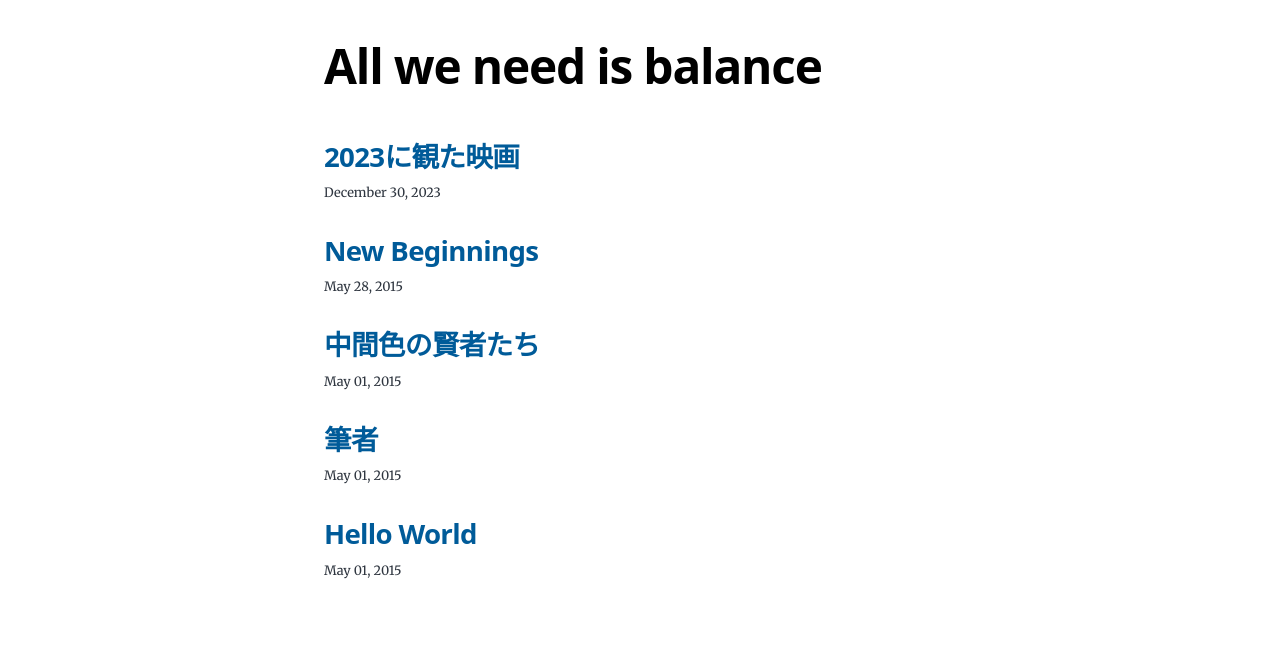
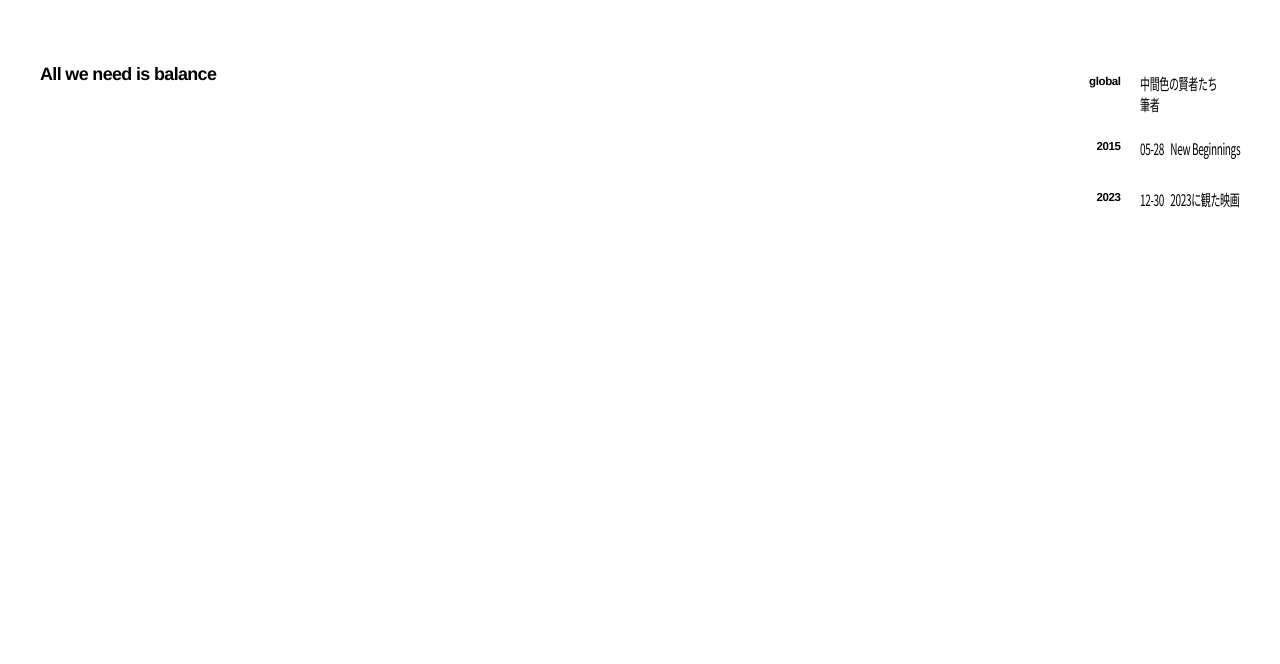
Before and after one commit to yoseiyamazaki/awnib, a Gatsby site: page / in a window 1280 px wide. Built offline with nearby package versions, Linux system fonts and the light colour scheme; Gatsby itself is replaced by a stand-in of ours; a web font is replaced by a local one.

Commit message:
スタイルを実装

```diff
--- a/src/components/layout.js
+++ b/src/components/layout.js
@@ -1,5 +1,8 @@
 import * as React from "react"
 import { Link } from "gatsby"
+import { Helmet } from "react-helmet"
+
+import * as styles from "./layout.module.scss"
 
 const Layout = ({ location, title, children }) => {
   const rootPath = `${__PATH_PREFIX__}/`
@@ -21,11 +24,26 @@ const Layout = ({ location, title, children }) => {
   }
 
   return (
-    <div className="global-wrapper" data-is-root-path={isRootPath}>
-      <header className="global-header">{header}</header>
-      <main>{children}</main>
-      <footer></footer>
-    </div>
+    <>
+      <Helmet>
+        <link
+          rel="stylesheet"
+          href="https://use.typekit.net/zax1sns.css"
+        ></link>
+        <link rel="preconnect" href="https://fonts.googleapis.com" />
+        <link rel="preconnect" href="https://fonts.gstatic.com" crossorigin />
+        <link
+          href="https://fonts.googleapis.com/css2?family=Noto+Sans+JP:wght@100;300;400;800;900&family=Shippori+Mincho:wght@700&display=swap"
+          rel="stylesheet"
+        ></link>
+      </Helmet>
+      <div className="global-wrapper" data-is-root-path={isRootPath}>
+        <div className={styles.column}>
+          <header className={`${styles.header} global-header`}>{header}</header>
+          <main className={styles.main}>{children}</main>
+        </div>
+      </div>
+    </>
   )
 }
 
--- /dev/null
+++ b/src/components/layout.module.scss
@@ -0,0 +1,15 @@
+.column {
+  display: flex;
+  justify-content: space-between;
+  gap: 5vw;
+  :global(.main-heading) {
+    position: sticky;
+    top: var(--spacing-16);
+    font-weight: var(--fontWeight-bold);
+    font-family: "neue-haas-grotesk-display", "Helvetica Neue", Arial,
+      sans-serif;
+    text-decoration: none;
+    font-size: var(--fontSize-4);
+    transform: none;
+  }
+}
--- a/src/pages/index.js
+++ b/src/pages/index.js
@@ -4,29 +4,51 @@ import { Link, graphql } from "gatsby"
 import Layout from "../components/layout"
 import Seo from "../components/seo"
 
+import * as styles from "./index.module.scss"
+
 const BlogIndex = ({ data, location }) => {
   const siteTitle = data.site.siteMetadata?.title || `Title`
   const posts = data.allMarkdownRemark.nodes
 
+  const postsByMonth = data.allMarkdownRemark.edges.reduce(
+    (posts, { node }) => {
+      const date = node.frontmatter.date
+      let parts = date.split(" ")
+      let year = parts[0]
+      let month = parts[1]
+
+      if (!posts[year]) {
+        posts[year] = {}
+      }
+      if (!posts[year][month]) {
+        posts[year][month] = []
+      }
+      posts[year][month].push(node)
+      return posts
+    },
+    {}
+  )
+
+  console.log(postsByMonth)
+
   if (posts.length === 0) {
     return (
       <Layout location={location} title={siteTitle}>
-        <p>
-          No blog posts found. Add markdown posts to "content/blog" (or the
-          directory you specified for the "gatsby-source-filesystem" plugin in
-          gatsby-config.js).
-        </p>
+        <p>No blog posts found.</p>
       </Layout>
     )
   }
 
   return (
     <Layout location={location} title={siteTitle}>
+      <div class={styles.postsGrid}>
+        <h2>global</h2>
         <ol style={{ listStyle: `none` }}>
-        {posts.map(post => {
+          {Object.keys(postsByMonth).map(year =>
+            Object.keys(postsByMonth[year]).map(month =>
+              postsByMonth[year][month].map(post => {
                 const title = post.frontmatter.title || post.fields.slug
-
-          return (
+                return post.frontmatter.category === "global" && post.frontmatter.status === "public" ? (
                   <li key={post.fields.slug}>
                     <article
                       className="post-list-item"
@@ -34,18 +56,59 @@ const BlogIndex = ({ data, location }) => {
                       itemType="http://schema.org/Article"
                     >
                       <header>
-                  <h2>
+                        <h3>
                           <Link to={post.fields.slug} itemProp="url">
                             <span itemProp="headline">{title}</span>
                           </Link>
-                  </h2>
-                  <small>{post.frontmatter.date}</small>
+                        </h3>
                       </header>
                     </article>
                   </li>
+                ) : null
+              })
+            )
+          )}
+        </ol>
+      </div>
+      <div class={styles.postsGrid}>
+        {Object.keys(postsByMonth).map(year => {
+          return (
+            <>
+              <h2 class={styles.label}>{year}</h2>
+              <ol style={{ listStyle: `none` }}>
+                {Object.keys(postsByMonth[year]).map(month =>
+                  postsByMonth[year][month].map(post => {
+                    const title = post.frontmatter.title || post.fields.slug
+                    const date = post.frontmatter.date
+                    let parts = date.split(" ")
+                    let month = parts[1]
+                    let day = parts[2]
+                    return post.frontmatter.category === "post" && post.frontmatter.status === "public" ? (
+                      <li key={post.fields.slug}>
+                        <article
+                          className="post-list-item"
+                          itemScope
+                          itemType="http://schema.org/Article"
+                        >
+                          <header>
+                            <h3>
+                              <Link to={post.fields.slug} itemProp="url">
+                                <div class={styles.title} itemProp="headline">
+                                  <span class={styles.day}>{month}-{day}</span><span>{title}</span>
+                                </div>
+                              </Link>
+                            </h3>
+                          </header>
+                        </article>
+                      </li>
+                    ) : null
+                  })
+                )}
+              </ol>
+            </>
           )
         })}
-      </ol>
+      </div>
     </Layout>
   )
 }
@@ -66,15 +129,30 @@ export const pageQuery = graphql`
         title
       }
     }
-    allMarkdownRemark(sort: { frontmatter: { date: DESC } }) {
+    allMarkdownRemark(sort: { frontmatter: { date: ASC } }) {
       nodes {
         fields {
           slug
         }
         frontmatter {
-          date(formatString: "MMMM DD, YYYY")
+          category
+          date(formatString: "MM DD YYYY")
           title
           description
+          status
+        }
+      }
+      edges {
+        node {
+          fields {
+            slug
+          }
+          frontmatter {
+            title
+            category
+            date(formatString: "YYYY MM DD")
+            status
+          }
         }
       }
     }
--- /dev/null
+++ b/src/pages/index.module.scss
@@ -0,0 +1,36 @@
+.postsGrid {
+  display: grid;
+  grid-template-columns: 50px 1fr;
+  column-gap: 1.5vw;
+  align-items: flex-start;
+  justify-content: flex-end;
+  width: 100%;
+  h2 {
+    margin-top: -0.08vw;
+    font-size: var(--fontSize-2);
+    font-family: "neue-haas-grotesk-display", "Helvetica Neue", Arial,
+      sans-serif;
+    font-weight: var(--fontWeight-bold);
+    text-align: right;
+    transform: none;
+  }
+  h3 {
+    margin-top: 0;
+    font-size: var(--fontSize-1);
+    font-weight: var(--fontWeight-normal);
+    transform: scaleY(1.6);
+    transform-origin: top left;
+    .title {
+      display: flex;
+      gap: 0.5vw;
+      .day {
+        flex-shrink: 0;
+      }
+    }
+  }
+  ol {
+    margin-top: -0.15vw;
+    margin-bottom: 25px;
+    max-width: 15vw;
+  }
+}
--- a/src/style.css
+++ b/src/style.css
@@ -17,8 +17,8 @@
   --spacing-1: 0.25rem;
   --spacing-2: 0.5rem;
   --spacing-3: 0.75rem;
-  --spacing-4: 1rem;
-  --spacing-5: 1.25rem;
+  --spacing-4: 1.1rem;
+  --spacing-5: 1.3rem;
   --spacing-6: 1.5rem;
   --spacing-8: 2rem;
   --spacing-10: 2.5rem;
@@ -27,35 +27,35 @@
   --spacing-20: 5rem;
   --spacing-24: 6rem;
   --spacing-32: 8rem;
-  --fontFamily-sans: "MontserratVariable", system-ui, -apple-system,
-    BlinkMacSystemFont, "Segoe UI", Roboto, "Helvetica Neue", Arial, "Noto Sans",
-    sans-serif, "Apple Color Emoji", "Segoe UI Emoji", "Segoe UI Symbol",
-    "Noto Color Emoji";
+  --fontFamily-sans: "Noto Sans JP", "MontserratVariable", system-ui,
+    -apple-system, BlinkMacSystemFont, "Segoe UI", Roboto, "Helvetica Neue",
+    Arial, "Noto Sans", sans-serif, "Apple Color Emoji", "Segoe UI Emoji",
+    "Segoe UI Symbol", "Noto Color Emoji";
   --fontFamily-serif: "Merriweather", "Georgia", Cambria, "Times New Roman",
     Times, serif;
-  --font-body: var(--fontFamily-serif);
+  --font-body: var(--fontFamily-sans);
   --font-heading: var(--fontFamily-sans);
   --fontWeight-normal: 400;
   --fontWeight-bold: 700;
   --fontWeight-black: 900;
   --fontSize-root: 16px;
   --lineHeight-none: 1;
-  --lineHeight-tight: 1.1;
+  --lineHeight-tight: 1.2;
   --lineHeight-normal: 1.5;
-  --lineHeight-relaxed: 1.625;
+  --lineHeight-relaxed: 1.725;
   /* 1.200 Minor Third Type Scale */
-  --fontSize-0: 0.833rem;
-  --fontSize-1: 1rem;
-  --fontSize-2: 1.2rem;
-  --fontSize-3: 1.44rem;
-  --fontSize-4: 1.728rem;
-  --fontSize-5: 2.074rem;
-  --fontSize-6: 2.488rem;
-  --fontSize-7: 2.986rem;
-  --color-primary: #005b99;
+  --fontSize-0: max(0.55vw, 9px);
+  --fontSize-1: max(0.65vw, 10px);
+  --fontSize-2: max(0.9vw, 11px);
+  --fontSize-3: max(1.2vw, 12px);
+  --fontSize-4: max(1.4vw, 13px);
+  --fontSize-5: max(1.8vw, 14px);
+  --fontSize-6: max(2.2vw, 15px);
+  --fontSize-7: max(2.5vw, 16px);
+  --color-primary: black;
   --color-text: #2e353f;
   --color-text-light: #4f5969;
-  --color-heading: #1a202c;
+  --color-heading: black;
   --color-heading-black: black;
   --color-accent: #d1dce5;
 }
@@ -69,7 +69,7 @@
 }
 
 html {
-  line-height: var(--lineHeight-normal);
+  line-height: var(--lineHeight-tight);
   font-size: var(--fontSize-root);
   -webkit-font-smoothing: antialiased;
   -moz-osx-font-smoothing: grayscale;
@@ -77,8 +77,10 @@ html {
 
 body {
   font-family: var(--font-body);
-  font-size: var(--fontSize-1);
+  font-size: var(--fontSize-0);
+  font-weight: var(--fontWeight-normal);
   color: var(--color-text);
+  letter-spacing: -0.05em;
 }
 
 footer {
@@ -100,10 +102,12 @@ h4,
 h5,
 h6 {
   font-family: var(--font-heading);
-  margin-top: var(--spacing-12);
-  margin-bottom: var(--spacing-6);
+  margin-top: calc(1.6 * var(--spacing-12));
+  margin-bottom: calc(1.6 * var(--spacing-6));
   line-height: var(--lineHeight-tight);
-  letter-spacing: -0.025em;
+  letter-spacing: -0.035em;
+  transform: scaleY(1.6);
+  transform-origin: top left;
 }
 
 h2,
@@ -117,28 +121,28 @@ h6 {
 
 h1 {
   font-weight: var(--fontWeight-black);
-  font-size: var(--fontSize-6);
+  font-size: var(--fontSize-1);
   color: var(--color-heading-black);
 }
 
 h2 {
-  font-size: var(--fontSize-5);
+  font-size: var(--fontSize-1);
 }
 
 h3 {
-  font-size: var(--fontSize-4);
+  font-size: var(--fontSize-1);
 }
 
 h4 {
-  font-size: var(--fontSize-3);
+  font-size: var(--fontSize-0);
 }
 
 h5 {
-  font-size: var(--fontSize-2);
+  font-size: var(--fontSize-0);
 }
 
 h6 {
-  font-size: var(--fontSize-1);
+  font-size: var(--fontSize-0);
 }
 
 h1 > a {
@@ -178,7 +182,7 @@ ol {
 ul li,
 ol li {
   padding-left: var(--spacing-0);
-  margin-bottom: calc(var(--spacing-8) / 2);
+  margin-bottom: calc(var(--spacing-4) / 2);
 }
 
 li > p {
@@ -200,7 +204,7 @@ blockquote {
   margin-right: var(--spacing-8);
   padding: var(--spacing-0) var(--spacing-0) var(--spacing-0) var(--spacing-6);
   border-left: var(--spacing-1) solid var(--color-primary);
-  font-size: var(--fontSize-2);
+  font-size: var(--fontSize-1);
   font-style: italic;
   margin-bottom: var(--spacing-8);
 }
@@ -212,6 +216,10 @@ blockquote > :last-child {
 blockquote > ul,
 blockquote > ol {
   list-style-position: inside;
+}
+
+blockquote p {
+  transform: none;
 }
 
 table {
@@ -238,10 +246,14 @@ a:focus {
 
 /* Custom classes */
 
+main {
+  max-width: 38.19vw;
+  margin-top: 12px;
+}
+
 .global-wrapper {
   margin: var(--spacing-0) auto;
-  max-width: var(--maxWidth-wrapper);
-  padding: var(--spacing-10) var(--spacing-5);
+  padding: var(--spacing-16) var(--spacing-10);
 }
 
 .global-wrapper[data-is-root-path="true"] .bio {
@@ -253,13 +265,12 @@ a:focus {
 }
 
 .main-heading {
-  font-size: var(--fontSize-7);
+  font-size: var(--fontSize-1);
   margin: 0;
 }
 
 .post-list-item {
-  margin-bottom: var(--spacing-8);
-  margin-top: var(--spacing-8);
+  margin-bottom: var(--spacing-1);
 }
 
 .post-list-item p {
@@ -267,21 +278,25 @@ a:focus {
 }
 
 .post-list-item h2 {
-  font-size: var(--fontSize-4);
+  font-size: var(--fontSize-1);
   color: var(--color-primary);
   margin-bottom: var(--spacing-2);
   margin-top: var(--spacing-0);
 }
 
 .post-list-item header {
-  margin-bottom: var(--spacing-4);
+  margin-bottom: var(--spacing-2);
 }
 
 .header-link-home {
+  position: sticky;
+  top: var(--spacing-16);
   font-weight: var(--fontWeight-bold);
-  font-family: var(--font-heading);
+  font-family: "neue-haas-grotesk-display", "Helvetica Neue", Arial, sans-serif;
   text-decoration: none;
-  font-size: var(--fontSize-2);
+  font-size: var(--fontSize-4);
+  transform: none;
+  letter-spacing: -0.035em;
 }
 
 .bio {
@@ -305,7 +320,7 @@ a:focus {
 }
 
 .blog-post header p {
-  font-size: var(--fontSize-2);
+  font-size: var(--fontSize-1);
   font-family: var(--font-heading);
 }
 
```
Also changed, not shown: src/templates/blog-post.js (+1 -30 lines). Lines whose indentation alone changed are shown as unchanged.
